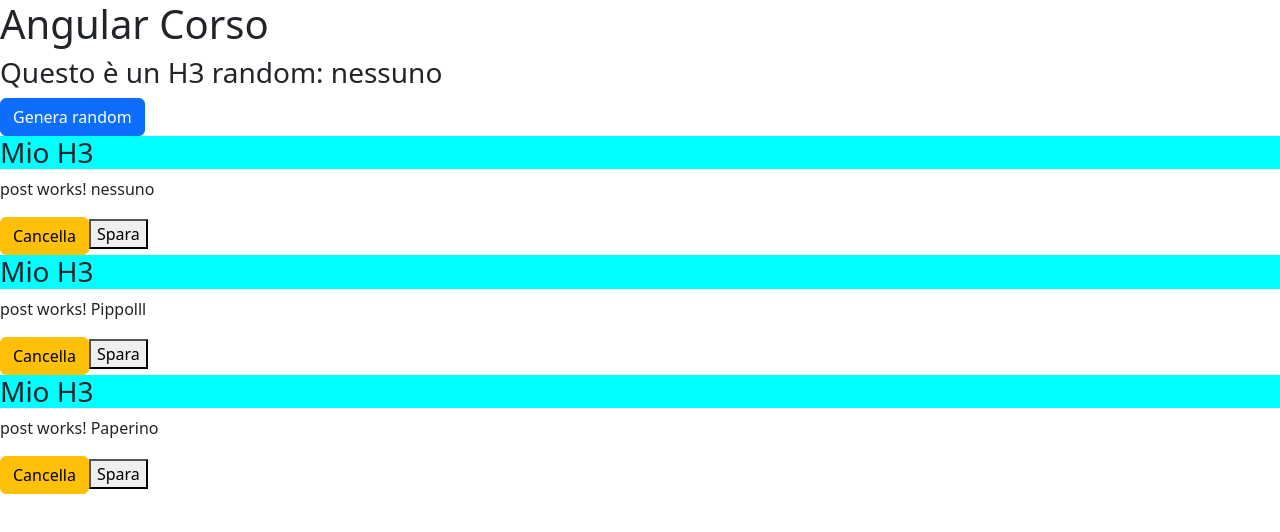
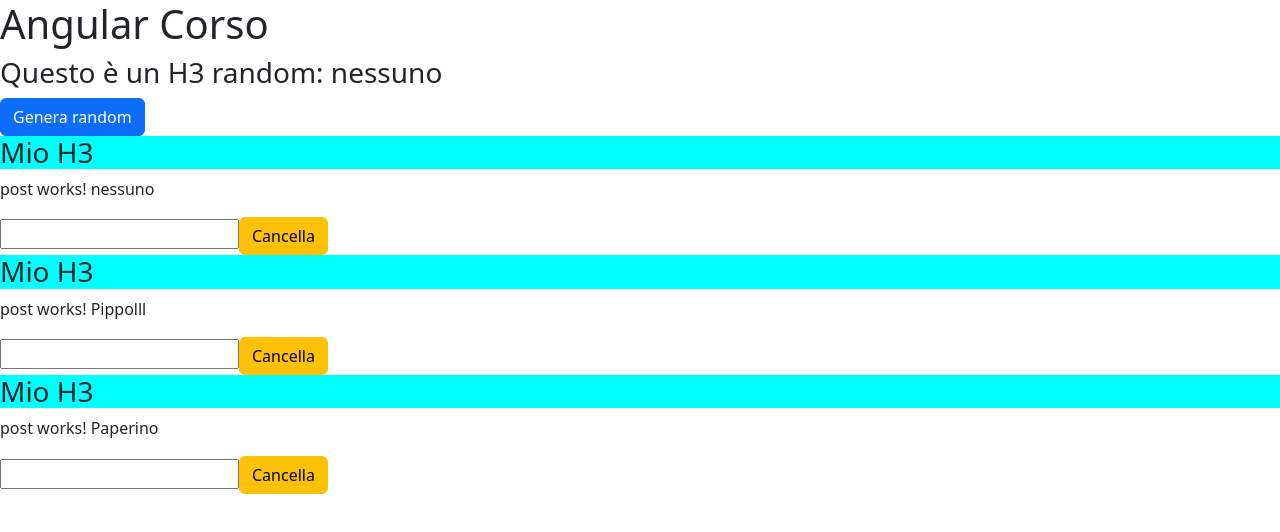
Before and after one commit to ironmanromeo/angular-corso, an Angular app: page / in a window 1280 px wide. Shown: the top 532 px of the page. Built offline with nearby package versions, Linux system fonts and the light colour scheme.

Commit message:
lezione5

```diff
--- a/src/app/post/post.component.html
+++ b/src/app/post/post.component.html
@@ -1,6 +1,8 @@
 <h3>Mio H3</h3>
 
 <p>post works! {{ titolo }}</p>
+
+<input>
 
 <button
     (click)="onCancella()"
@@ -8,9 +10,3 @@
 >
     Cancella
 </button>
-
-<button
-title="MioBotton"
-(click)="onSpara($event)">
-Spara
-</button>
```
